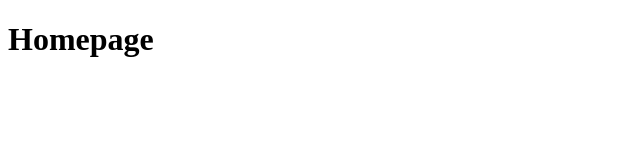
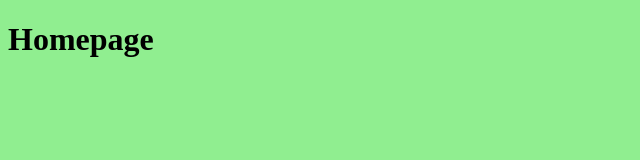
Before and after one commit to jamescollier7/cloudflare-worker-hackathon, a plain HTML site: page dist/index.html in a window 1280 px wide. Shown: the whole page, without its empty margins (0-640 px from the left). Drawn offline with Linux system fonts and the light colour scheme.

Commit message:
Update index.html

```diff
--- a/dist/index.html
+++ b/dist/index.html
@@ -2,6 +2,7 @@
 <html>
   <head>
     <title>Cloudflare Worker Hackathon</title>
+    <link rel="stylesheet" href="/styles.css" type="text/css">
   </head>
   <body>
     <h1>Homepage</h1>
```
